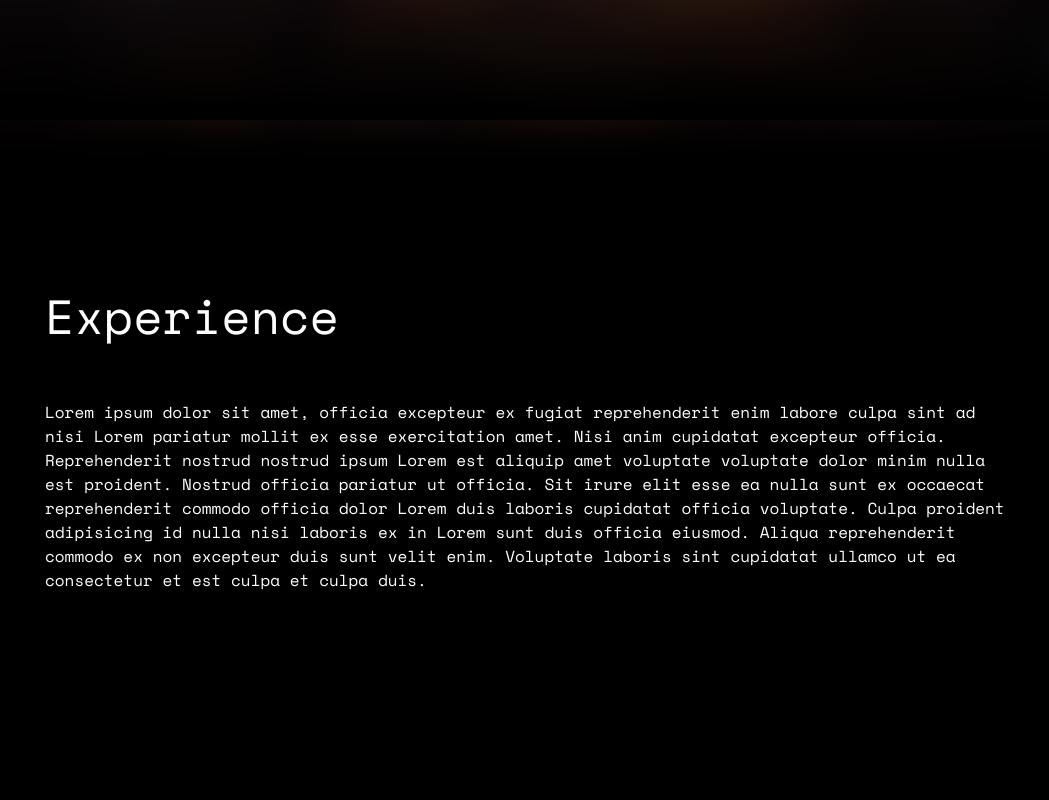
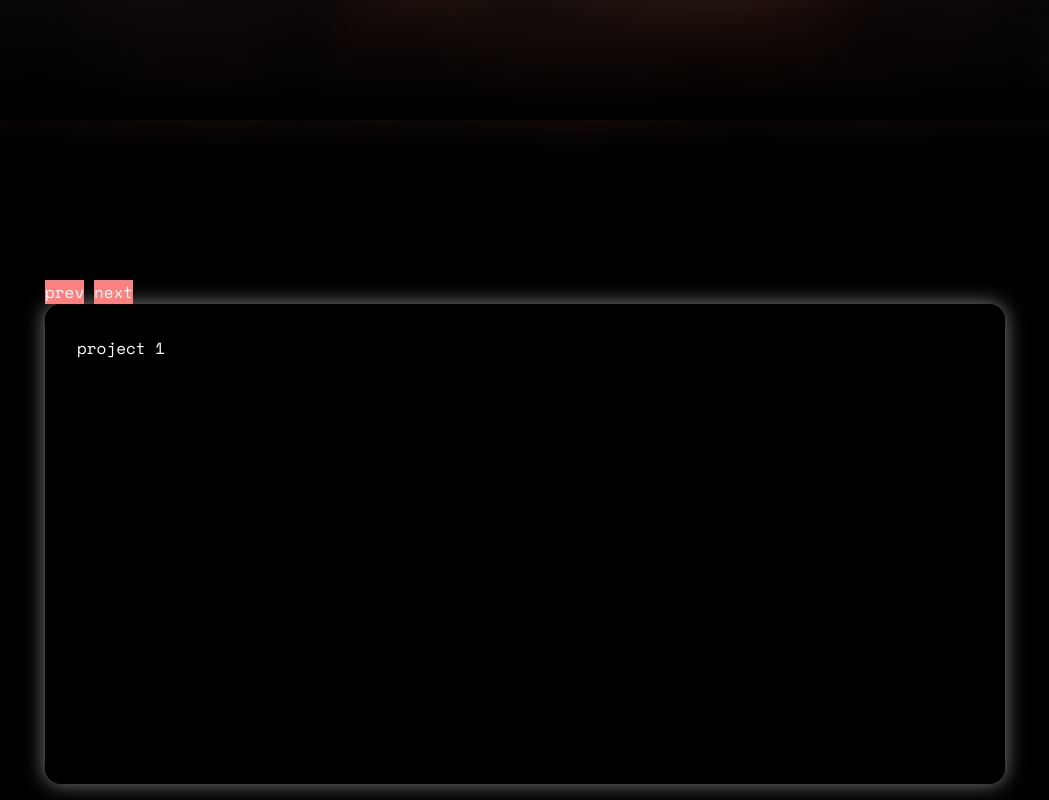
Before and after one commit to jackitaliano/portfolio-old-2, a Svelte app: page / in a window 1280 px wide. Shown: the part 680-1480 px from the top of the page, without its empty margins (115-1164 px from the left). Built offline with nearby package versions, Linux system fonts and the light colour scheme.

Commit message:
start for adding card carousel

```diff
--- a/public/index.html
+++ b/public/index.html
@@ -14,15 +14,13 @@
     <!-- PWA tags for Android -->
     <meta name="mobile-web-app-capable" content="yes">
     <meta name="format-detection" content="telephone=no">
-    <meta name="mobile-web-app-title" content="Assistant">
-    <link rel="icon" type="image/png" href="assistant.png">
+    <meta name="mobile-web-app-title" content="Jack I">
 
     <!-- PWA tags for iOS -->
     <meta name="apple-mobile-web-app-capable" content="yes">
     <meta name="apple-mobile-web-app-status-bar-style" content="black">
     <meta name="apple-mobile-web-app-title" content="Jack">
     <meta name="apple-touch-startup-image" content="Jack Italiano">
-    <link rel="apple-touch-icon" href="assistant.png">
 
     <link href="https://unpkg.com/tailwindcss@1.9.6/dist/tailwind.min.css" rel="stylesheet"/>
     <link rel="stylesheet" href="global.css" />
--- a/src/components/AboutMe.svelte
+++ b/src/components/AboutMe.svelte
@@ -2,7 +2,6 @@
 	import SectionHeader from "./SectionHeader.svelte";
 	import SectionText from "./SectionText.svelte";
 	import List from "./List.svelte";
-	import Carousel from "./Carousel.svelte";
 </script>
 
 <div class="flex justify-between">
--- /dev/null
+++ b/src/components/Card.svelte
@@ -0,0 +1,16 @@
+<script>
+
+</script>
+
+<div class="card w-full h-full">
+	<slot/>
+</div>
+
+<style>
+	.card {
+		padding: 2em;
+		background-color: rgba(0,0,0,0.6);
+		box-shadow: 0 0 20px rgba(255,255,255,0.5);
+		border-radius: 1em;
+	}
+</style>
--- a/src/components/Content.svelte
+++ b/src/components/Content.svelte
@@ -4,11 +4,15 @@
 	import Experience from "./Experience.svelte";
 	import Projects from "./Projects.svelte";
 	import Contact from "./Contact.svelte";
+	import ProjectCards from "./ProjectCards.svelte";
 </script>
 
 <div class="content-container w-full h-full">
 	<Section id="aboutMe">
 		<AboutMe/>
+	</Section>
+	<Section>
+		<ProjectCards/>
 	</Section>
 	<Section id="experience">
 		<Experience/>
@@ -23,14 +27,6 @@
 
 <style>
 	.content-container {
-		padding-inline: 10em;
 		color: white;
 	}
-
-	@media only screen and (max-width: 768px) {
-		.content-container {
-			padding-inline: 2em;
-		}
-	}
-
 </style>
--- /dev/null
+++ b/src/components/ProjectCards.svelte
@@ -0,0 +1,156 @@
+<script>
+	import Card from "./Card.svelte";
+
+	let projects = [
+		"project 1",
+		"project 2",
+		"project 3",
+		"project 4",
+	];
+
+	let currPos = 0;
+	let currCard = null;
+	let prevCard = null;
+	let nextCard = null;
+	let lock = false;
+
+	setCards(0);
+
+	function setCards(pos) {
+		currPos = pos;
+
+		currCard = projects[currPos];
+
+		if (currPos > 0) {
+			prevCard = projects[currPos - 1];
+		} else {
+			prevCard = null;
+		}
+
+		if (currPos < projects.length - 1) {
+			nextCard = projects[currPos + 1];
+		} else {
+			nextCard = null;
+		}
+	}
+
+	function moveCurr(dir) {
+		const currCardElement = document.getElementById("currCard");
+		if (dir === "left") {
+			currCardElement.style.left = "-100%";
+		} else if (dir === "right") {
+			currCardElement.style.left = "150%";
+		}
+		currCardElement.style.opacity = "0";
+		currCardElement.style.width = "50%";
+		currCardElement.style.height = "37.5%";
+	}
+
+	function moveCenter(id) {
+		const currCardElement = document.getElementById(id);
+		currCardElement.style.left = "0";
+		currCardElement.style.opacity = "1";
+		currCardElement.style.width = "100%";
+		currCardElement.style.height = "75%";
+	}
+
+	async function handleNext() {
+		if (lock) {
+			return;
+		}
+
+		const newPos = currPos + 1;
+		if (newPos < projects.length) {
+			lock = true;
+			moveCurr("left");
+			moveCenter("nextCard");
+			await new Promise((resolve) => setTimeout(resolve, 1000));
+			setCards(newPos);
+			lock = false;
+		}
+	}
+
+	async function handlePrev() {
+		if (lock) {
+			return;
+		}
+
+		const newPos = currPos - 1;
+		if (newPos >= 0) {
+			lock = true;
+			moveCurr("right");
+			moveCenter("prevCard");
+			await new Promise((resolve) => setTimeout(resolve, 1000));
+			setCards(newPos);
+			lock = false;
+		}
+	}
+</script>
+
+<div class="w-full h-full">
+	<button class="bg-red-400" on:click={handlePrev}>prev</button>
+	<button class="bg-red-400" on:click={handleNext}>next</button>
+<div class="cards flex justify-between w-full h-full">
+	{#key currPos}
+	{#if prevCard}
+	<div id="prevCard" class="card prev">
+		<Card>
+			<h1>{ prevCard }</h1>
+		</Card>
+	</div>
+	{/if}
+	<div id="currCard" class="card curr">
+		<Card>
+			<h1>{ currCard }</h1>
+		</Card>
+	</div>
+	{#if nextCard}
+	<div id="nextCard" class="card next">
+		<Card>
+			<h1>{ nextCard }</h1>
+		</Card>
+	</div>
+	{/if}
+	{/key}
+</div>
+</div>
+
+<style>
+	.cards {
+		z-index: -1;
+		background-color: none;
+		position: relative;
+		width: 100%;
+		height: 100%;
+	}
+
+	.card {
+		position: absolute;
+		background-color: none;
+		top: 0;
+		left: 0;
+		width: 100%;
+		height: 75%;
+		transition: left 1s, opacity 0.75s, width 0.75s, height 0.75s;
+		margin: auto;
+	}
+
+	.curr {
+		left: 0;
+		opacity: 1;
+	}
+
+	.next {
+		left: 150%;
+		width: 50%;
+		height: 37.5%;
+		opacity: 0;
+	}
+
+	.prev {
+		left: -100%;
+		width: 50%;
+		height: 37.5%;
+		opacity: 0;
+	}
+</style>
--- a/src/components/Section.svelte
+++ b/src/components/Section.svelte
@@ -8,12 +8,16 @@
 
 <style>
 	.section {
+		overflow: hidden;
+		padding-inline: 10em;
 		padding-top: 10em;
 		height: 100%;
 	}
 
 	@media only screen and (max-width: 768px) {
 		.section {
+			height: 150%;
+			padding-inline: 2em;
 			padding-top: 3em;
 			padding-bottom: 10em;
 		}
```
